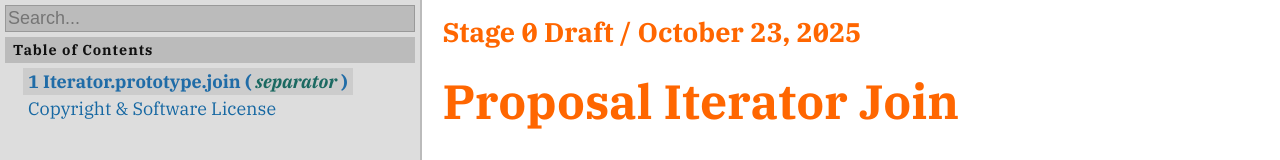
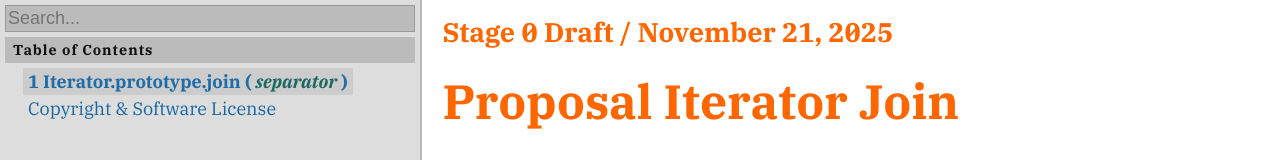
Before and after one commit to bakkot/proposal-iterator-join, a plain HTML site: page index.html in a window 1280 px wide. Shown: the top 160 px of the page. Drawn offline with nearby package versions, Linux system fonts and the light colour scheme.

Commit message:
Deploying to gh-pages from @ tc39/proposal-iterator-join@4183ab0bfe540c08ed2f06f648dc5f6201e0506e 🚀

```diff
--- a/index.html
+++ b/index.html
@@ -47,7 +47,7 @@
 </ul></div><div id="menu-toggle"><svg xmlns="http://www.w3.org/2000/svg" style="width:100%; height:100%; stroke:currentColor" viewBox="0 0 120 120" width="54" height="54">
       <title>Menu</title>
       <path stroke-width="10" stroke-linecap="round" d="M30,60 h60  M30,30 m0,5 h60  M30,90 m0,-5 h60"></path>
-    </svg></div><div id="menu-spacer" class="menu-spacer"></div><div id="menu"><div id="menu-search"><input type="text" id="menu-search-box" placeholder="Search..."><div id="menu-search-results" class="inactive"></div></div><div id="menu-pins"><div class="menu-pane-header">Pins<button class="unpin-all">clear</button></div><ul id="menu-pins-list"></ul></div><div class="menu-pane-header">Table of Contents</div><div id="menu-toc"><ol class="toc"><li><span class="item-toggle-none"></span><a href="#sec-iterator.prototype.join" title="Iterator.prototype.join ( separator )"><span class="secnum">1</span> Iterator.prototype.join ( <var>separator</var> )</a></li><li><span class="item-toggle-none"></span><a href="#sec-copyright-and-software-license" title="Copyright &amp; Software License">Copyright &amp; Software License</a></li></ol></div></div><div id="spec-container"><h1 class="version">Stage 0 Draft / October 23, 2025</h1><h1 class="title">Proposal Iterator Join</h1>
+    </svg></div><div id="menu-spacer" class="menu-spacer"></div><div id="menu"><div id="menu-search"><input type="text" id="menu-search-box" placeholder="Search..."><div id="menu-search-results" class="inactive"></div></div><div id="menu-pins"><div class="menu-pane-header">Pins<button class="unpin-all">clear</button></div><ul id="menu-pins-list"></ul></div><div class="menu-pane-header">Table of Contents</div><div id="menu-toc"><ol class="toc"><li><span class="item-toggle-none"></span><a href="#sec-iterator.prototype.join" title="Iterator.prototype.join ( separator )"><span class="secnum">1</span> Iterator.prototype.join ( <var>separator</var> )</a></li><li><span class="item-toggle-none"></span><a href="#sec-copyright-and-software-license" title="Copyright &amp; Software License">Copyright &amp; Software License</a></li></ol></div></div><div id="spec-container"><h1 class="version">Stage 0 Draft / November 21, 2025</h1><h1 class="title">Proposal Iterator Join</h1>
 
 <div id="metadata-block">
   <h1>Contributing to this Proposal</h1>
```
